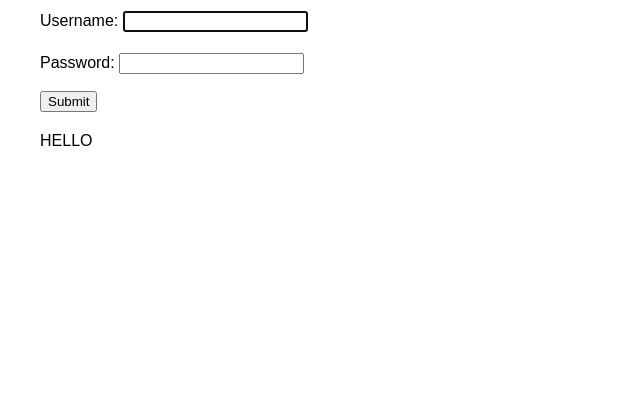
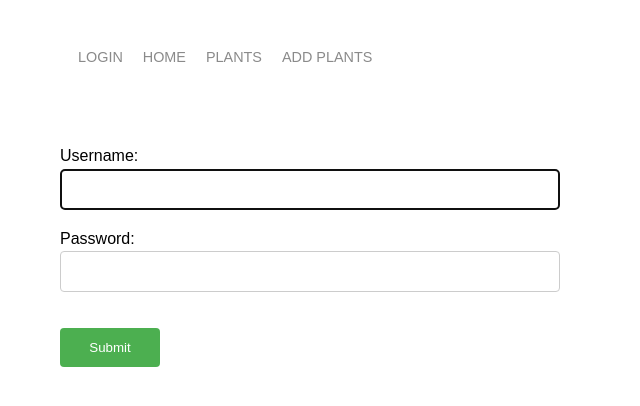
Before and after one commit to mattpavord/cactus, a Django app: page /login/ in a window 1280 px wide. Shown: the top 406 px of the page, without its empty margins (0-640 px from the left). Run offline with Django 3.2, Linux system fonts and the light colour scheme.

Commit message:
Add images

```diff
--- a/raincheck/static/css/styles.css
+++ b/raincheck/static/css/styles.css
@@ -1,3 +1,5 @@
+/* NAV BAR */
+
 .nav-bar {
     display: flex;
     justify-content: space-between;
@@ -34,8 +36,50 @@
     color: black;
 }
 
+/* Body */
+
 body {
     line-height: 1.6;
     font-family: Arial, Helvetica, sans-serif;
     margin-left: 40px;
 }
+
+
+/* FORMS */
+
+.submission-form{
+    max-width: 500px;
+    padding: 20px;
+    width: 100%;
+}
+
+input[type=text], input[type=password], select, textarea{
+    width: 100%;
+    padding: 12px;
+    border: 1px solid #ccc;
+    border-radius: 4px;
+    box-sizing: border-box;
+    resize: vertical;
+}
+
+input[type=submit] {
+    background-color: #4CAF50;
+    color: white;
+    margin-top: 20px;
+    width: 20%;
+    padding: 12px 20px;
+    border: none;
+    border-radius: 4px;
+    cursor: pointer;
+}
+
+/* IMAGES */
+
+.bgimg {
+    background-image: url("../raincheck/media/night_succulent.jpg");
+    background-attachment: fixed;
+    background-position: center;
+    background-repeat: no-repeat;
+    background-size: auto;
+    min-height: 100%;
+}
--- a/raincheck/templates/base_generic.html
+++ b/raincheck/templates/base_generic.html
@@ -19,7 +19,7 @@
                         <a href="{% url 'index' %}">Home</a>
                     </div>
                     <div class="nav-link-wrapper">
-                        <a href="{% url 'plants' %}">All plants</a>
+                        <a href="{% url 'plants' %}">Plants</a>
                     </div>
                     <div class="nav-link-wrapper">
                         <a href="{% url 'plant-register' %}">Add plants</a>
--- a/raincheck/templates/index.html
+++ b/raincheck/templates/index.html
@@ -1,6 +1,7 @@
 {% extends "base_generic.html" %}
 
 {% block content %}
+    <div class="bgimg" id="home">
         <h1>Cactus Hugger Home</h1>
         <p>Welcome to Cactus Hugger, a website developed by <em>Matthew Pavord</em>!</p>
         <h2>Dynamic content</h2>
@@ -9,4 +10,6 @@
             <li><strong>Plants:</strong> {{ num_plants }}</li>
             <li><strong>Customers:</strong> {{ num_customers }}</li>
         </ul>
+    </div>
+{#    {%  load static %} <img src="{% static "raincheck/media/night_succulent.jpg" %}" alt="home"/>#}
 {% endblock %}
--- a/registration/templates/login.html
+++ b/registration/templates/login.html
@@ -1,9 +1,7 @@
-<html>
-    <head>
-        <title>UpdateView</title>
-    </head>
+{% extends "base_generic.html" %}
 
-    <body>
+{%  block content %}
+    <div class="submission-form">
         <form method="POST">{% csrf_token %}
 
         <!-- form variable -->
@@ -11,10 +9,6 @@
 
           <input type="submit" name="submit">
         </form>
+    </div>
 
-        {% load static %}
-        <link rel="stylesheet"  href="{%  static  'css/styles.css'  %}">
-        <div class="test">HELLO</div>
-    </body>
-
-</html>
+{%  endblock %}
```
Also changed, not shown: db.sqlite3, raincheck/static/raincheck/media/night_succulent.jpg (added). Lines whose indentation alone changed are shown as unchanged.
